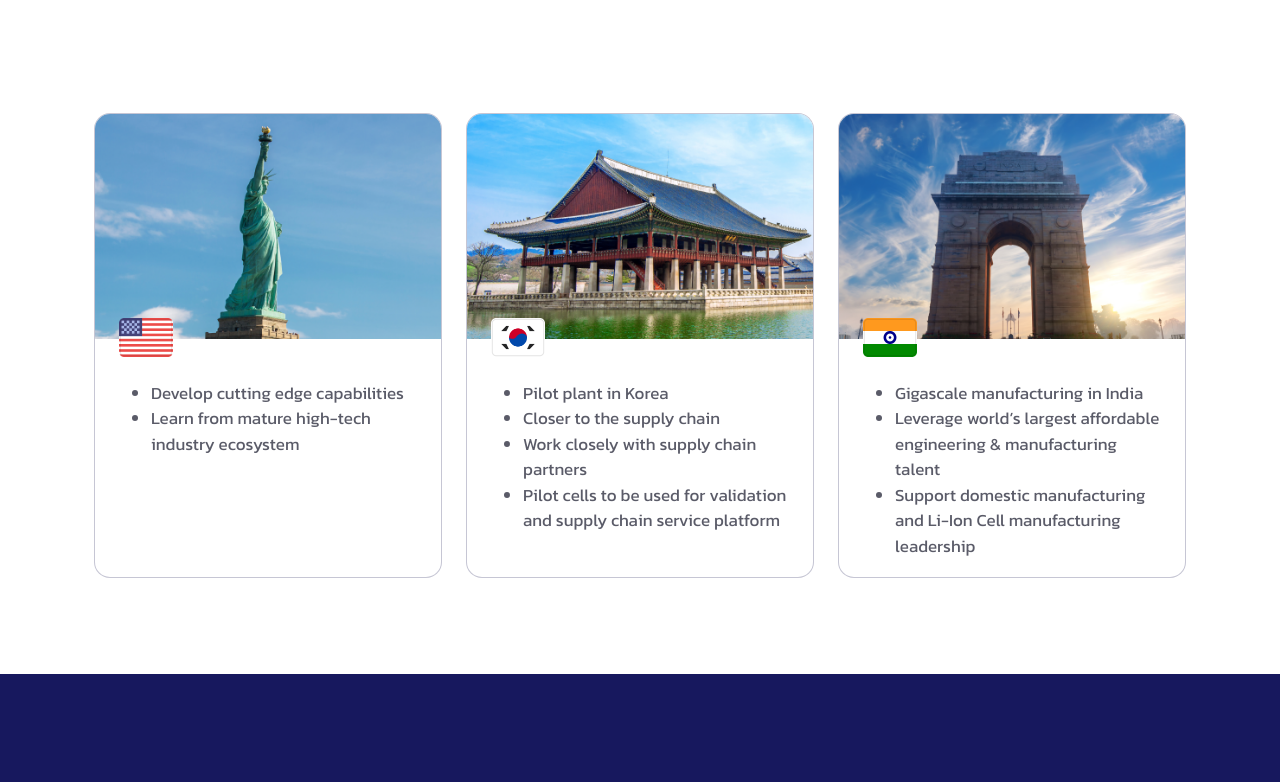
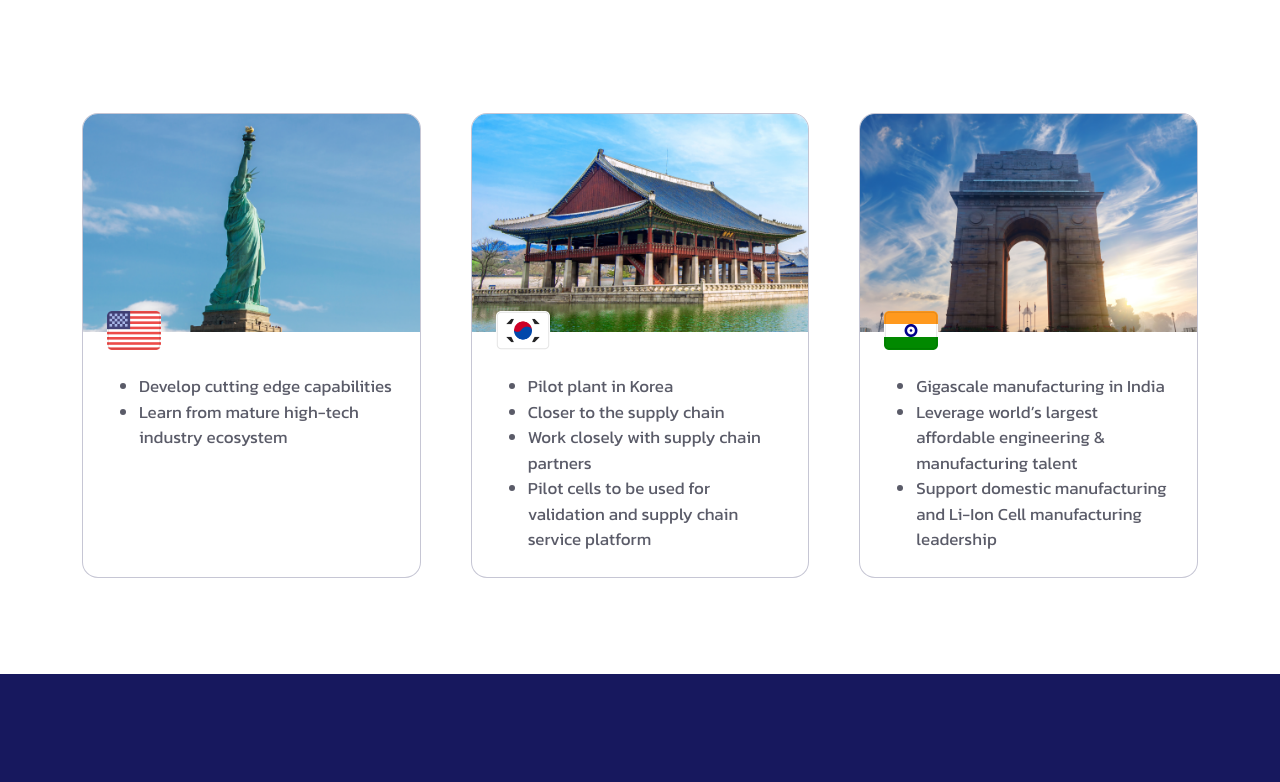
Before and after one commit to Shubhamsadhu02/ibc, a React (Create React App) app: page / in a window 1280 px wide. Shown: the part 1147-1929 px from the top of the page. Built offline with nearby package versions, Linux system fonts and the light colour scheme.

Commit message:
slider update

```diff
--- a/public/index.html
+++ b/public/index.html
@@ -3,7 +3,7 @@
 
 <head>
   <meta charset="utf-8" />
-  <link rel="icon" href="/images/Home/IBCtitlelogo.png" />
+  <link rel="icon" href="/images/Home/IBClogo.svg" />
   <meta name="viewport" content="width=device-width, initial-scale=1" />
   <meta name="theme-color" content="#000000" />
   <meta name="description" content="Web site created using create-react-app" />
--- a/src/Components/AboutUsCards.js
+++ b/src/Components/AboutUsCards.js
@@ -1,4 +1,7 @@
 import React from 'react'
+import { Swiper, SwiperSlide } from 'swiper/react';
+
+import { Autoplay } from "swiper";
 
 import "swiper/css";
 
@@ -7,8 +10,31 @@ export default function AboutUsCards() {
     return (
         <>
             <div className="about-container mt-15">
-                <div className="row" style={{ rowGap: "15px" }}>
-                    <div className="col-sm-12 col-lg-4">
+
+                <Swiper
+                    spaceBetween={50}
+                    slidesPerView={1}
+                    modules={[Autoplay]} className="homeSlider"
+                    autoplay={{
+                        delay: 3000,
+                        disableOnInteraction: true,
+                    }}
+                    breakpoints={{
+                        640: {
+                            slidesPerView: 2,
+                            spaceBetween: 20,
+                        },
+                        768: {
+                            slidesPerView: 3,
+                            spaceBetween: 40,
+                        },
+                        1024: {
+                            slidesPerView: 3,
+                            spaceBetween: 50,
+                        },
+                    }}
+                >
+                    <SwiperSlide>
                         <div className="about-box">
                             <div className="about-img">
                                 <img src='/images/Home/about1.png' alt='' />
@@ -25,9 +51,9 @@ export default function AboutUsCards() {
                                 </div>
                             </div>
                         </div>
-                    </div>
+                    </SwiperSlide>
+                    <SwiperSlide>
 
-                    <div className="col-sm-12 col-lg-4">
                         <div className="about-box">
                             <div className="about-img">
                                 <img src='/images/Home/about2.png' alt='' />
@@ -46,9 +72,10 @@ export default function AboutUsCards() {
                                 </div>
                             </div>
                         </div>
-                    </div>
 
-                    <div className="col-sm-12 col-lg-4">
+                    </SwiperSlide>
+                    <SwiperSlide>
+
                         <div className="about-box">
                             <div className="about-img">
                                 <img src='/images/Home/about3.png' alt='' />
@@ -66,8 +93,11 @@ export default function AboutUsCards() {
                                 </div>
                             </div>
                         </div>
-                    </div>
-                </div>
+
+                    </SwiperSlide>
+
+
+                </Swiper>
             </div>
         </>
     )
--- a/src/Components/Home.js
+++ b/src/Components/Home.js
@@ -73,7 +73,7 @@ export default function Home() {
                                                 <img src='/images/Home/battery.png' alt='' />
                                             </div>
                                             <div className="proposition-paragraph mt-4">
-                                                <p>40% Higher Energy Density at &gt;160KWh/Ke</p>
+                                                <p>40% Higher Energy Density at &gt;160KWh/Kg</p>
                                             </div>
                                         </div>
                                     </td>
--- a/src/Styles/global.css
+++ b/src/Styles/global.css
@@ -310,7 +310,8 @@ p
     right: -391px;
 }
 
-.about-container .swiper-slide .col-lg-4
+
+.about-container
 {
-    width: 100% !important;
+    width: 100%;
 }
```
